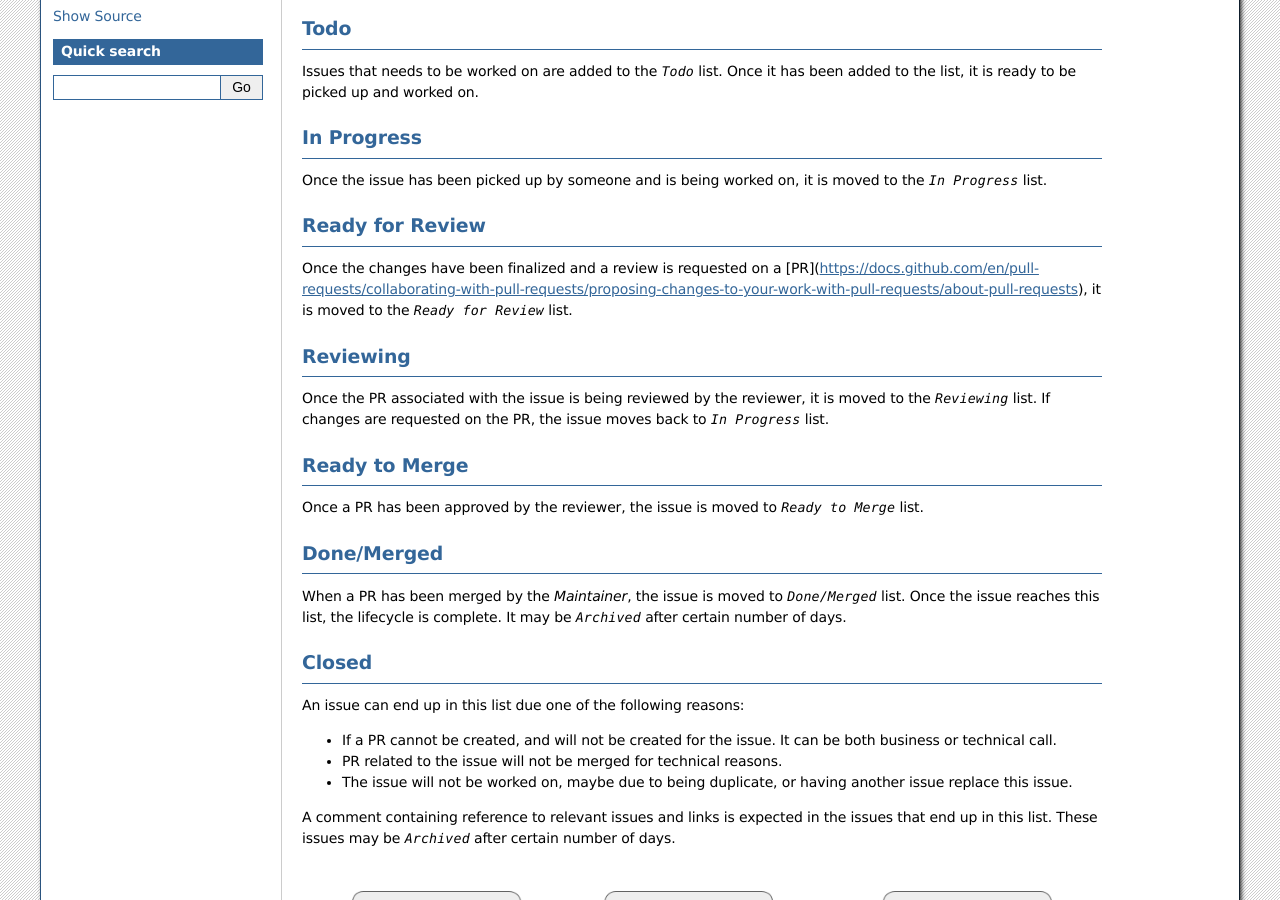
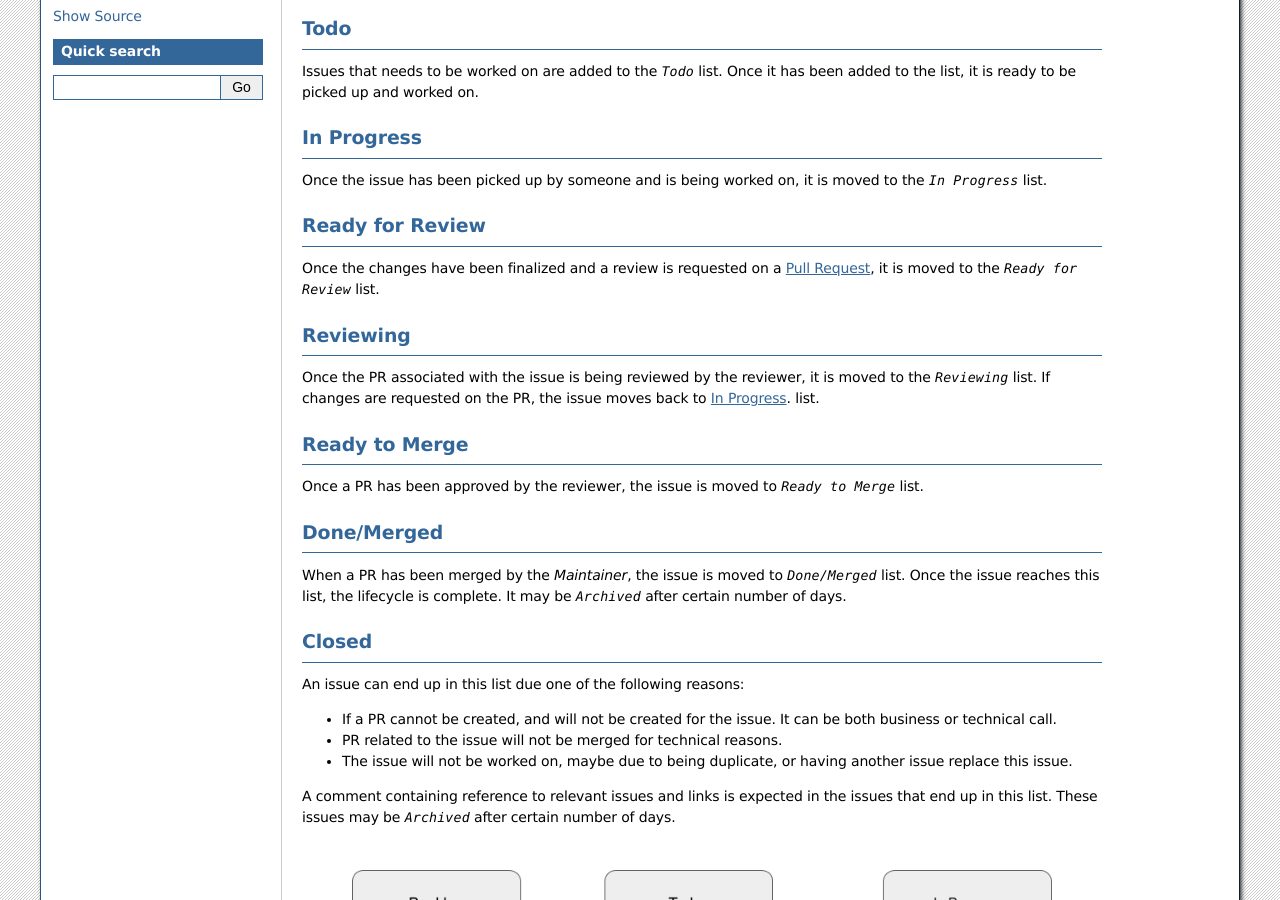
Before and after one commit to CraftsmenLtd/BloodConnect, a Sphinx documentation site: the page built from docs/development/TicketLifecycle.rst, in a window 1280 px wide and 900 px high, scrolled down 378 px. Built offline with Sphinx 7.4.7, drawn with Linux system fonts in a browser that asks for light colours; pages that are not in the unit, such as notebooks, are missing from menus.

Commit message:
I-#40 doc beautify

```diff
--- a/docs/development/TicketLifecycle.rst
+++ b/docs/development/TicketLifecycle.rst
@@ -21,11 +21,11 @@ Once the issue has been picked up by someone and is being worked on, it is moved
 
 Ready for Review
 ~~~~~~~~~~~~~~~~
-Once the changes have been finalized and a review is requested on a [PR](https://docs.github.com/en/pull-requests/collaborating-with-pull-requests/proposing-changes-to-your-work-with-pull-requests/about-pull-requests), it is moved to the `Ready for Review` list.
+Once the changes have been finalized and a review is requested on a `Pull Request <https://docs.github.com/en/pull-requests/collaborating-with-pull-requests/proposing-changes-to-your-work-with-pull-requests/about-pull-requests>`_, it is moved to the `Ready for Review` list.
 
 Reviewing
 ~~~~~~~~~
-Once the PR associated with the issue is being reviewed by the reviewer, it is moved to the `Reviewing` list. If changes are requested on the PR, the issue moves back to `In Progress` list.
+Once the PR associated with the issue is being reviewed by the reviewer, it is moved to the `Reviewing` list. If changes are requested on the PR, the issue moves back to `In Progress`_. list.
 
 Ready to Merge
 ~~~~~~~~~~~~~~
```
